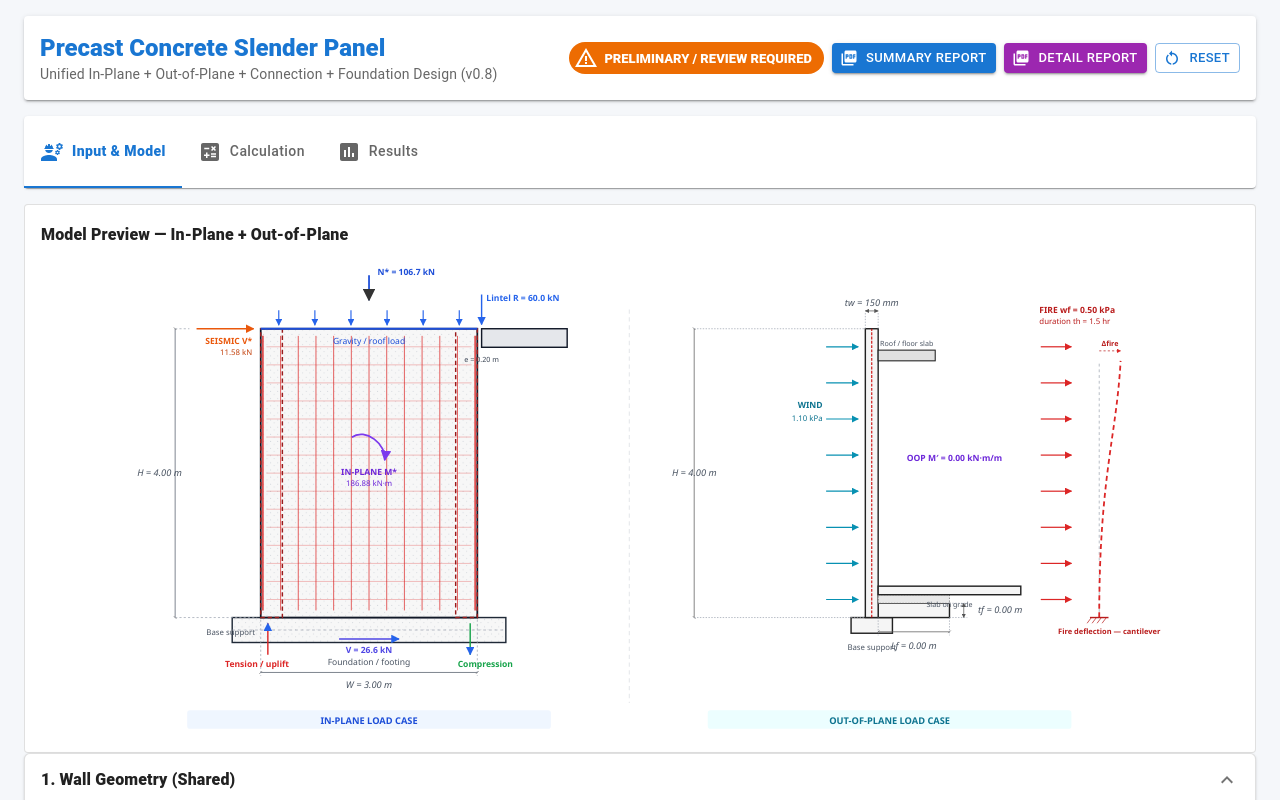
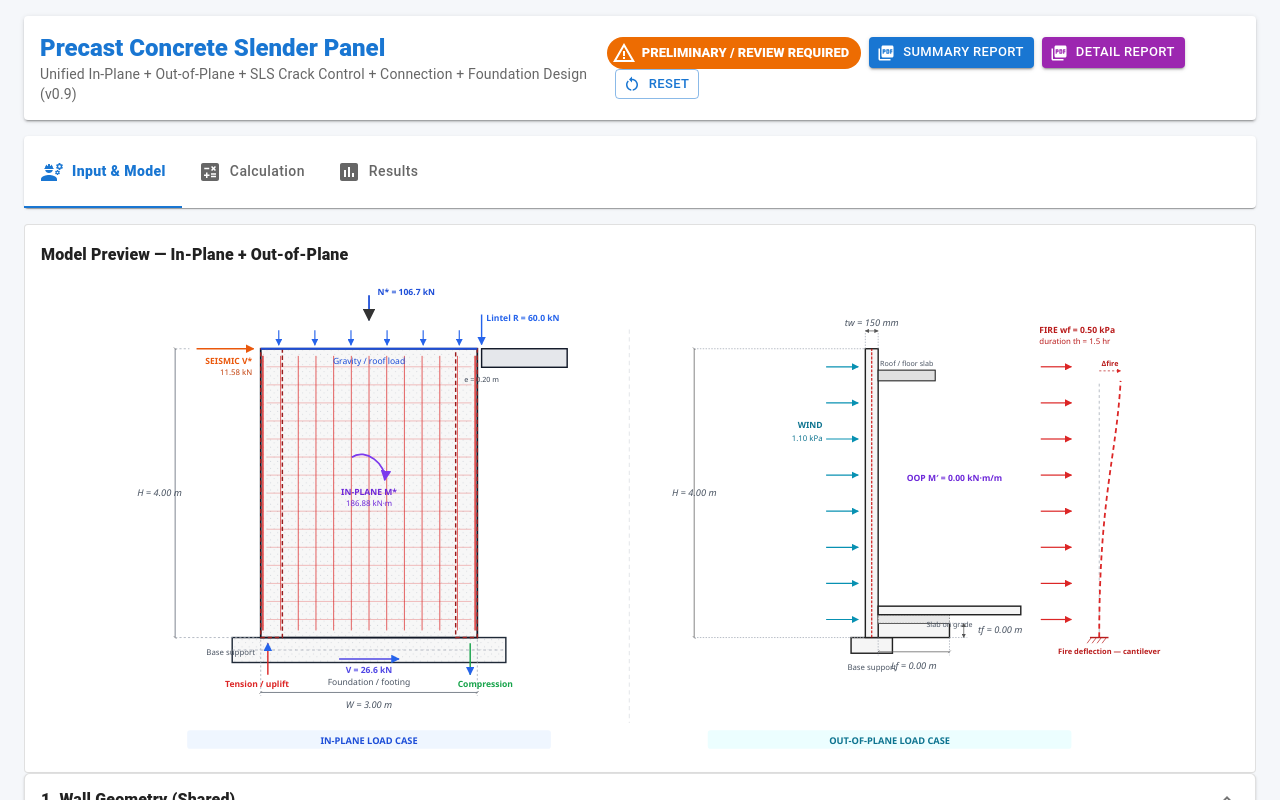
Before and after one commit to abulabadabula/PanelWall, a React (Vite) app: page / in a window 1280 px wide. Shown: the top 800 px of the page. Built offline with nearby package versions, Linux system fonts and the light colour scheme.

Commit message:
Update app version and crack-control status text

```diff
--- a/feature/PrecastPanel.jsx
+++ b/feature/PrecastPanel.jsx
@@ -1789,7 +1789,7 @@ function ResultsTab({ inputs, results }) {
       </Accordion>
 
       <Alert severity="warning" sx={{ mt: 2, mb: 2 }}>
-        The UI displays results from the calculation engine (v0.8). Final design must be verified against applicable NZ Standards and project-specific requirements.
+        The UI displays results from the calculation engine (v0.9). Crack-width results require confirmed SLS actions and independent engineering review against the adopted NZ Standards.
       </Alert>
     </Box>
   );
@@ -1933,7 +1933,7 @@ export default function PrecastPanel() {
                 Precast Concrete Slender Panel
               </Typography>
               <Typography variant="body2" color="text.secondary">
-                Unified In-Plane + Out-of-Plane + Connection + Foundation Design (v0.8)
+                Unified In-Plane + Out-of-Plane + SLS Crack Control + Connection + Foundation Design (v0.9)
               </Typography>
             </Box>
             <Stack direction="row" spacing={1} sx={{ alignItems: 'center', flexWrap: 'wrap' }}>
```
